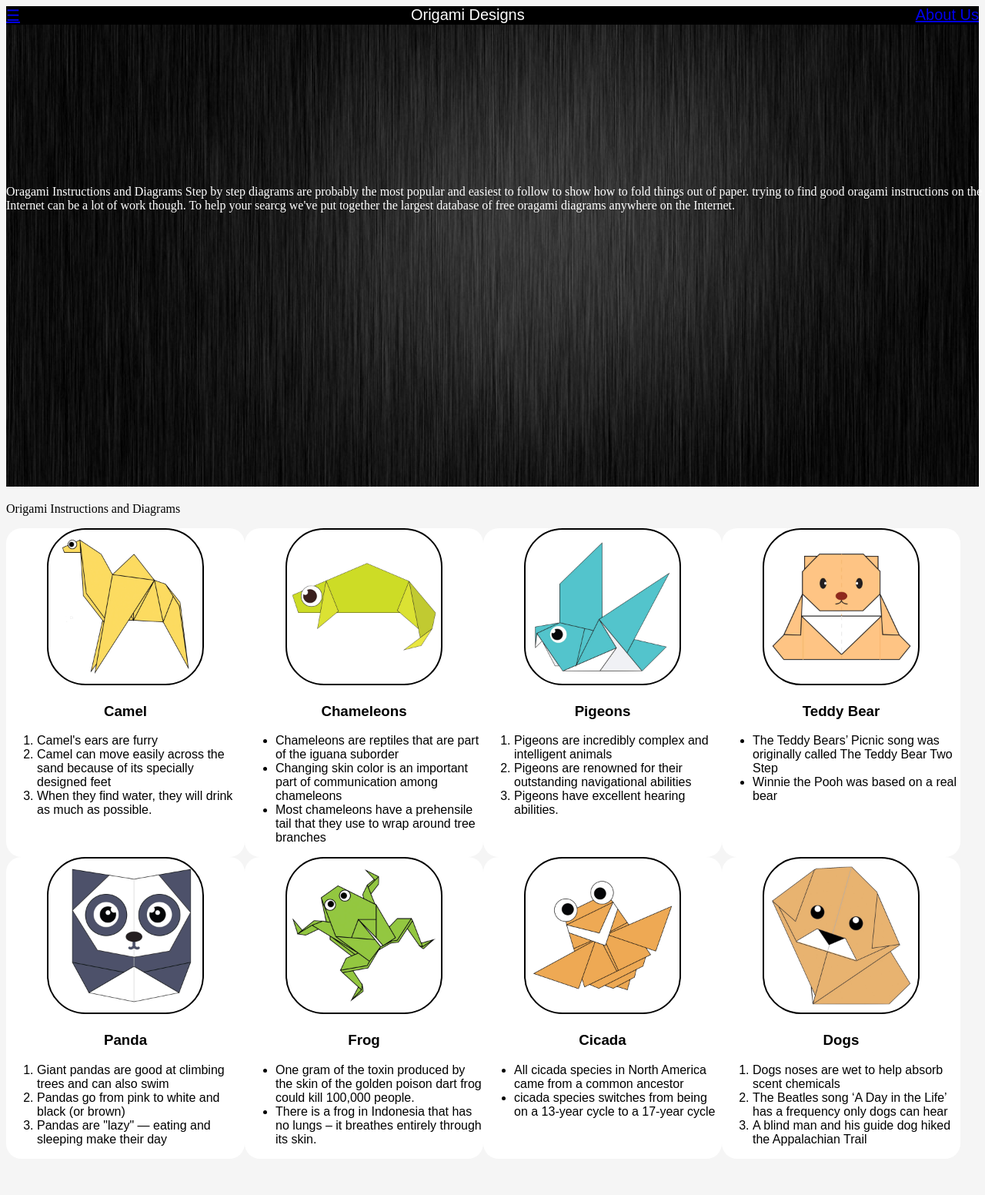
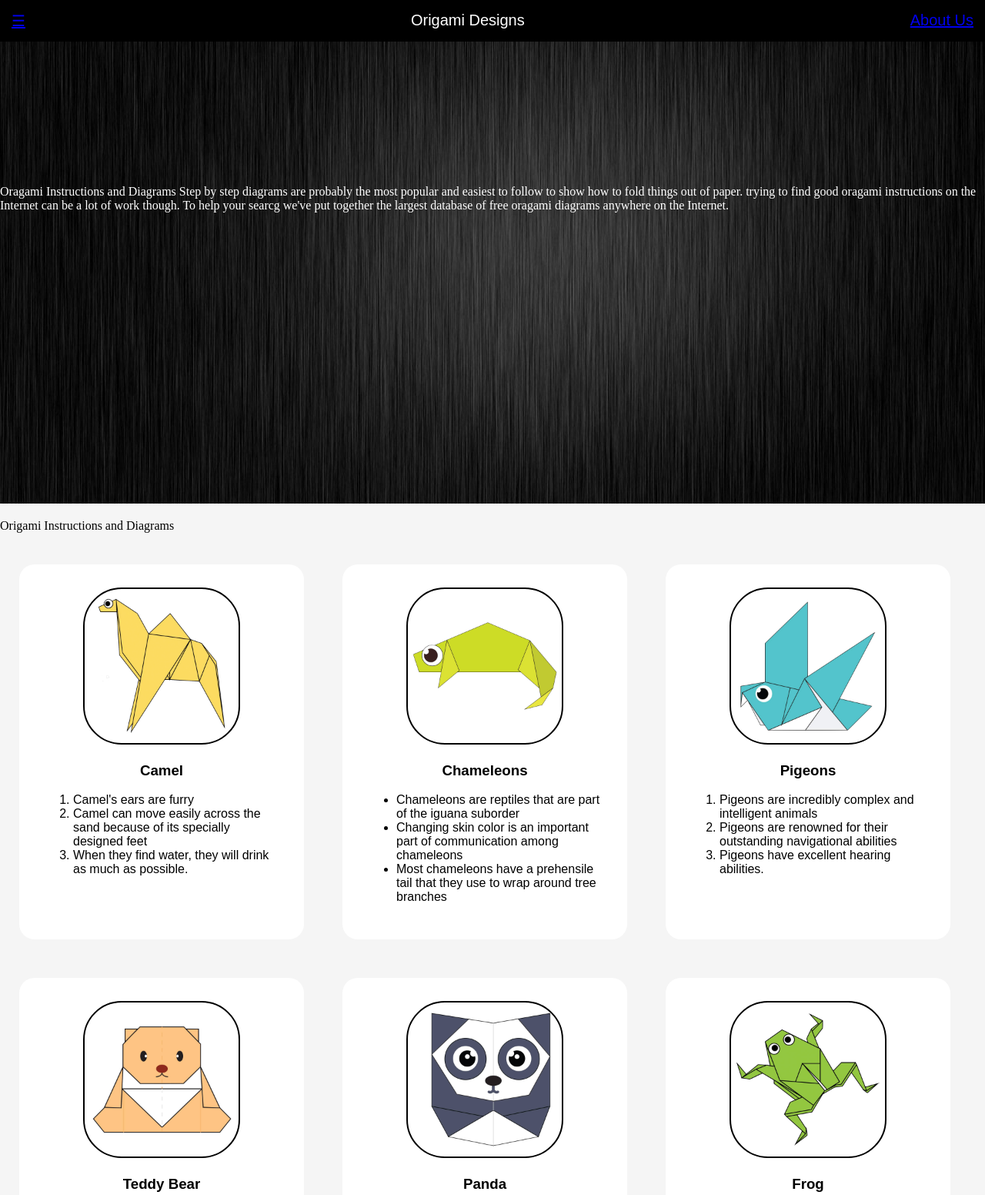
Before and after one commit to rohit-Ironman/project-49, a plain HTML site: page P-50-Soution-main (1)/P-50-Soution-main/index.html in a window 1280 px wide. Shown: the top 1552 px of the page at 77% size. Before the commit the page ends 1513 px from the top, so only its background shows below. Drawn offline with Linux system fonts and the light colour scheme.

Commit message:
Add files via upload

```diff
--- a/P-50-Soution-main (1)/P-50-Soution-main/styles.css
+++ b/P-50-Soution-main (1)/P-50-Soution-main/styles.css
@@ -2,12 +2,14 @@
     display: flex;
     justify-content: space-between;
     background-color: black;
+    padding: 15px;
     font-size: 20px;
     font-family: sans-serif;
     font-weight: 400;
     color: white;
 }
 body{
+    margin: 0px;
     background-color:whitesmoke;
 
 }
@@ -25,7 +27,8 @@ body{
 
     border-radius: 20px;
     background-color: white;
-
+    padding: 30px;
+    margin: 25px;
     width:310px;
     font-family: fantasy;
 
```
